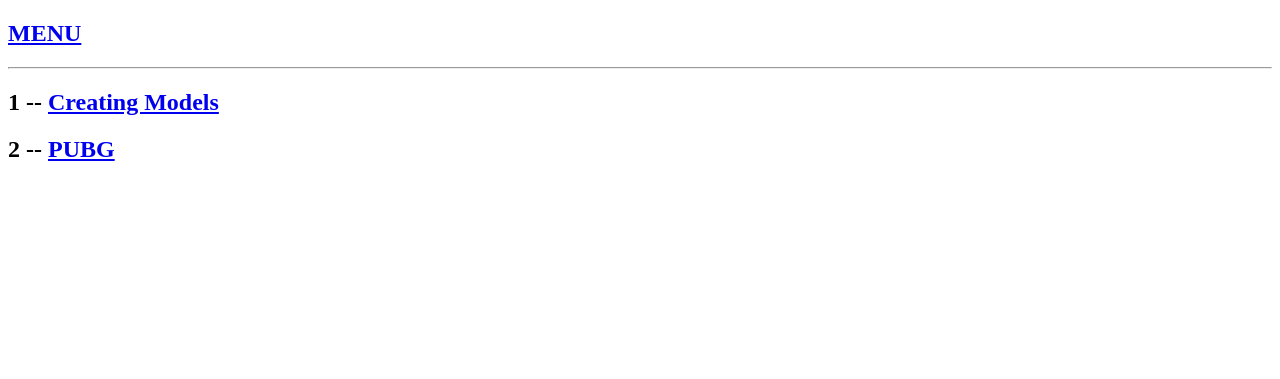
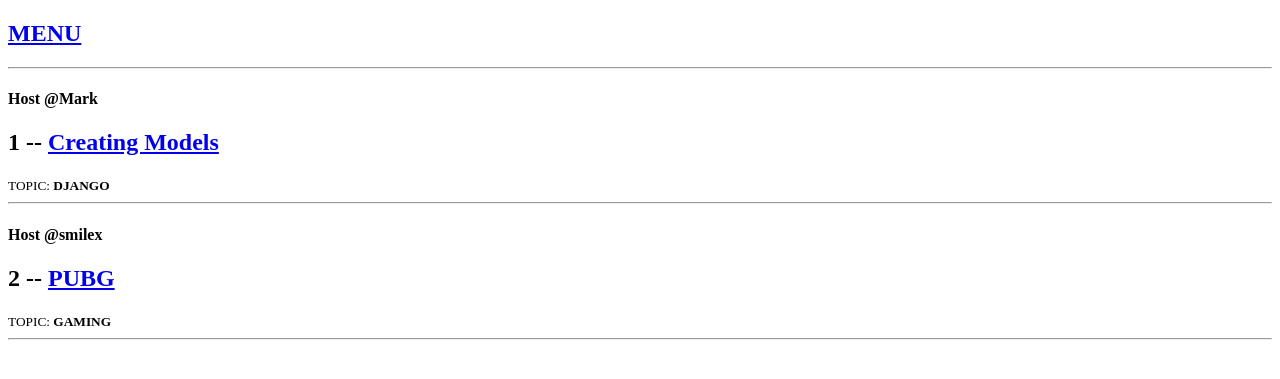
Before and after one commit to MarkNgugi/JOOUSTHUB, a Django app: page /home/ in a window 1280 px wide. Shown: the top 379 px of the page. Run offline with Django 4.2, Linux system fonts and the light colour scheme; data comes from the database, SQL or seed files in the repository; both versions use the stored data as it was after the commit.

Commit message:
Displayed room Host and Topic from database

```diff
--- a/templates/home.html
+++ b/templates/home.html
@@ -5,7 +5,10 @@
 <div>
     <div>
         {% for room in rooms %}
+        <h4>Host @<b>{{room.Host.username}}</b></h4>
         <h2>{{room.id}} -- <a href="{% url 'room' room.id %}">{{room.Room_name}}</a></h2>
+        <small>TOPIC: <b>{{room.Topic}}</b></small>
+        <hr>
         {% endfor %}
     </div>
 </div>
```
Also changed, not shown: db.sqlite3.
